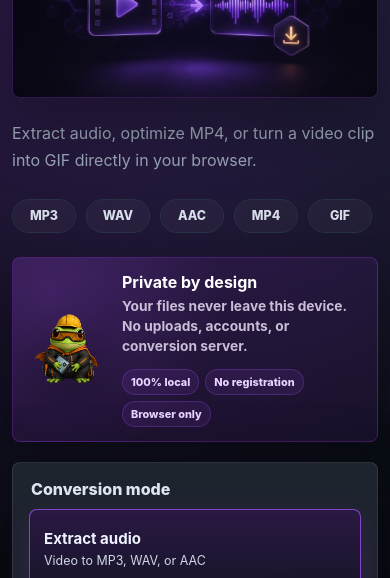
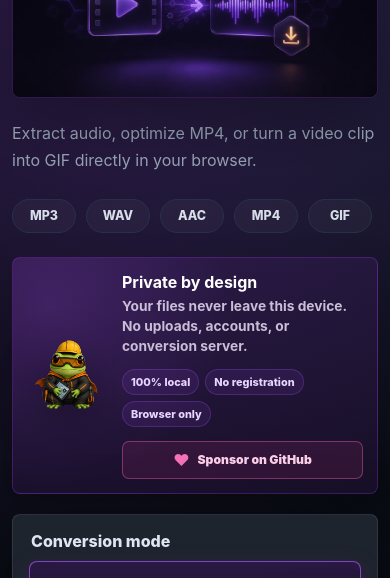
Before and after one commit to Sorairei/beetales-converter, a plain HTML site: page index.html in a window 390 px wide. Shown: the part 194-772 px from the top of the page. Drawn offline with Linux system fonts and the light colour scheme.

Commit message:
Add optional GitHub Sponsors link and styles
Add an optional "Sponsor on GitHub" link to the privacy card (external link with safe attributes). Introduce responsive .sponsor-button styles in style.css (visual, hover and focus states, compact and full-width in small panels). Bump stylesheet cache-bust query in index.html and update README to mention the optional GitHub Sponsors link.

```diff
--- a/index.html
+++ b/index.html
@@ -9,7 +9,7 @@
       content="Convert video files locally in your browser with ffmpeg.wasm. Extract audio, convert WebM, or optimize MP4 without uploading files."
     />
     <meta name="theme-color" content="#080b12" />
-    <link rel="stylesheet" href="style.css?v=20260711-mascot-card" />
+    <link rel="stylesheet" href="style.css?v=20260711-sponsor-button" />
   </head>
   <body>
     <main class="app-shell">
@@ -62,6 +62,10 @@
                 <li>No registration</li>
                 <li>Browser only</li>
               </ul>
+              <a class="sponsor-button" href="https://github.com/sponsors/Sorairei" target="_blank" rel="noopener noreferrer">
+                <span aria-hidden="true">&#9829;</span>
+                Sponsor on GitHub
+              </a>
             </div>
           </div>
         </div>
--- a/style.css
+++ b/style.css
@@ -269,6 +269,42 @@ h1 {
   color: #e9d5ff;
   font-size: 0.68rem;
   font-weight: 850;
+}
+
+.sponsor-button {
+  width: fit-content;
+  min-height: 38px;
+  display: inline-flex;
+  align-items: center;
+  justify-content: center;
+  gap: 8px;
+  margin-top: 14px;
+  padding: 0 12px;
+  border: 1px solid rgba(255, 105, 180, 0.38);
+  border-radius: 7px;
+  background: rgba(219, 61, 140, 0.12);
+  color: #fbcfe8;
+  font-size: 0.76rem;
+  font-weight: 900;
+  text-decoration: none;
+  transition: border-color 160ms ease, background 160ms ease, transform 160ms ease;
+}
+
+.sponsor-button span {
+  color: #f472b6;
+  font-size: 1rem;
+  line-height: 1;
+}
+
+.sponsor-button:hover {
+  border-color: rgba(244, 114, 182, 0.72);
+  background: rgba(219, 61, 140, 0.2);
+  transform: translateY(-1px);
+}
+
+.sponsor-button:focus-visible {
+  outline: 3px solid rgba(244, 114, 182, 0.28);
+  outline-offset: 3px;
 }
 
 .converter-panel {
@@ -1128,6 +1164,10 @@ legend {
     width: 82px;
   }
 
+  .sponsor-button {
+    width: 100%;
+  }
+
   .primary-button,
   .cancel-button,
   .download-button,
```
Also changed, not shown: README.md.
